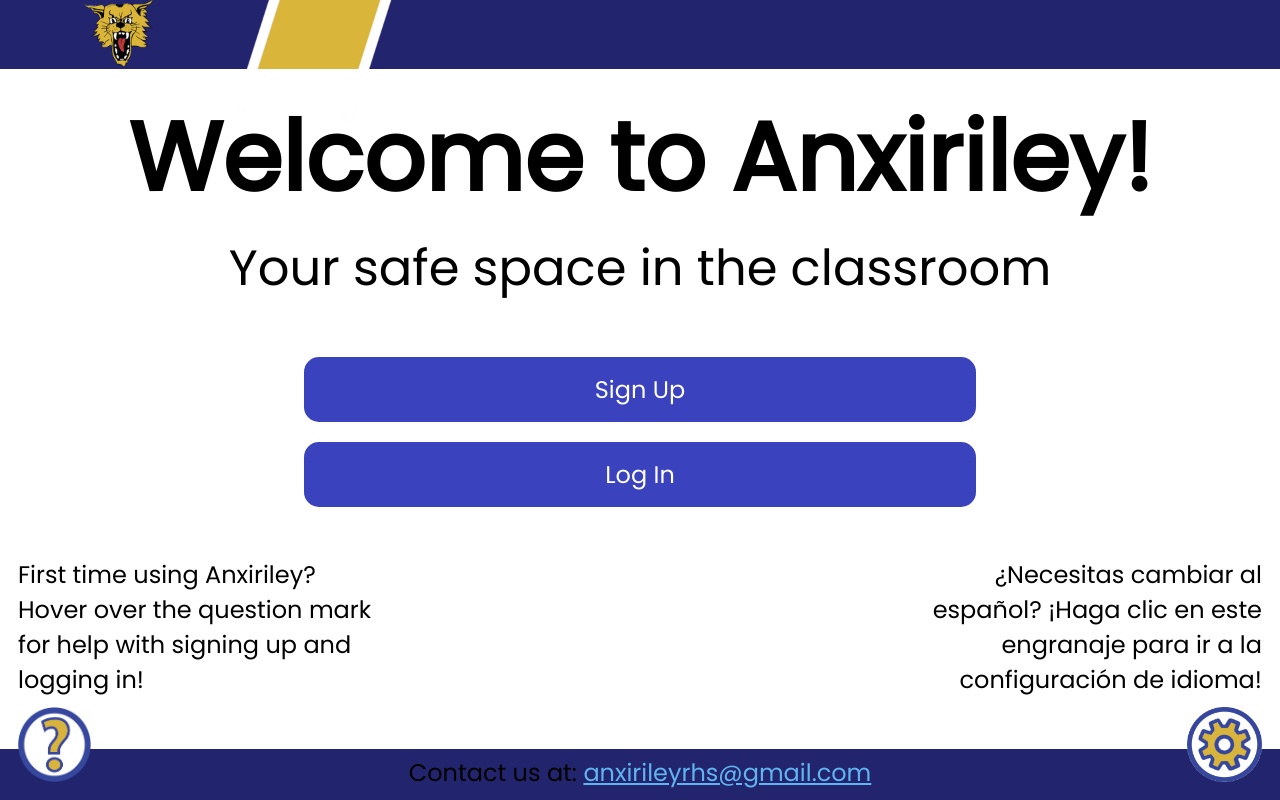
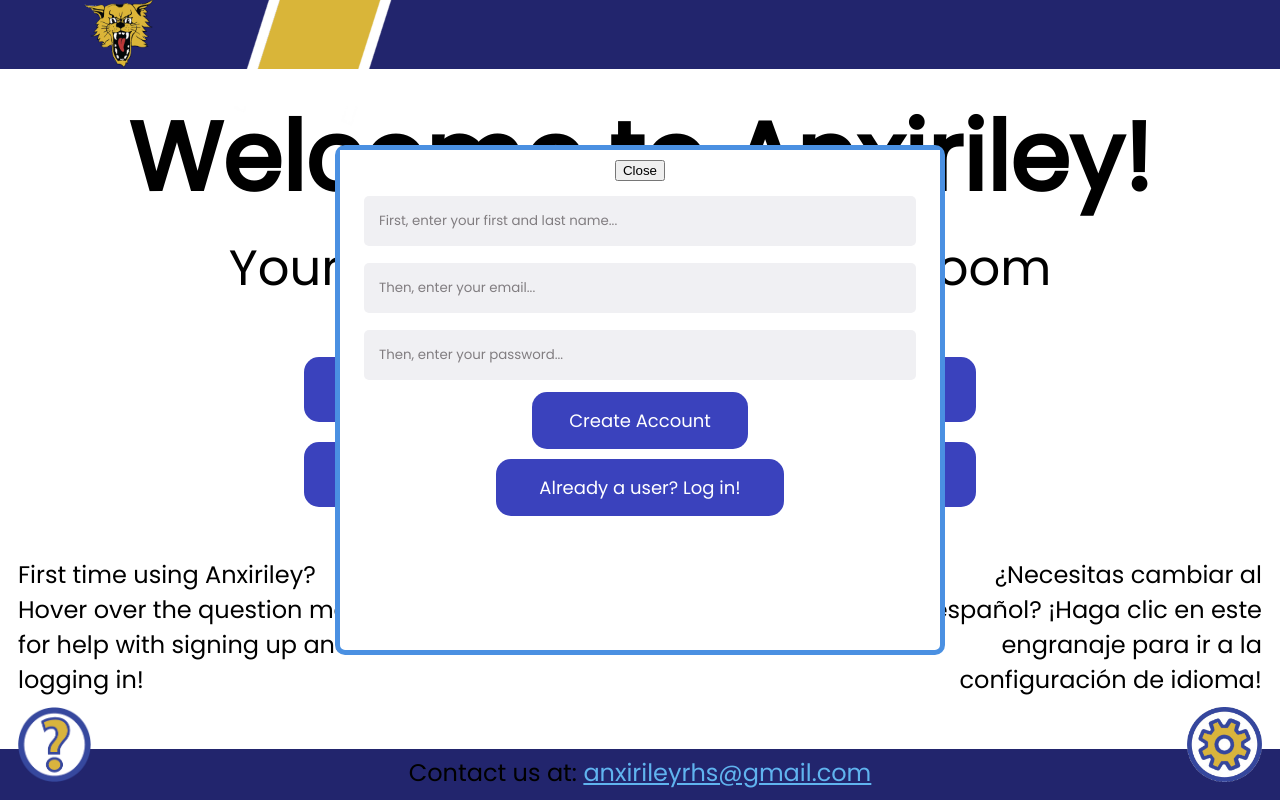
Before and after one commit to Treasure-Chandler/anxiriley, a browser extension: page Main Pages/login.html in a window 1280 px wide. Drawn offline with Linux system fonts and the light colour scheme.

Commit message:
More progress on the sign up popup

```diff
--- a/Main Pages/login.css
+++ b/Main Pages/login.css
@@ -149,25 +149,41 @@
 }
 
 /* Sign Up Popup Section */
+/* Adding the "X" button */
+.close {
+
+}
+
 /* Add styling to the form container */
 .signup-container {
-    background-color: #f5f5f5;
-    max-width: 300px;
+    align-items: center;
+    background-color: #ffffff;
+    display: flex;
+    flex-direction: column;
+    gap: 10px;
+    justify-content: center;
     padding: 10px;
 }
 
 /* Styling the input fields */
 .signup-container input[type=text], .signup-container input[type=password] {
-    background: #f1f1f1;
+    background: #f0f0f3;
     border: none;
-    margin: 5px 0 22px 0;
+    border-radius: 5px;
+    font-family: "Poppins", sans-serif;
+    height: 20%;
+    margin: 5px 0 2px 0;
     padding: 15px;
-    width: 100%;
+    width: 90%;
+}
+
+.signup-container input[type=text]::placeholder, .signup-container input[type=password]::placeholder {
+    color: #817d80;
 }
 
 /* Change the design of the inputs when they are clicked on */
 .signup-container input[type=text]:focus, .signup-container input[type=password]:focus {
-    background: #ddd;
+    background: #e0e0e0;
     outline: none;
 }
 
@@ -178,16 +194,16 @@
     border-radius: 15px;
     color: white;
     cursor: pointer;
-    display: inline-block;
+    display: block;
     font-family: "Poppins", sans-serif;
-    font-size: 24px;
+    font-size: 18px;
     font-style: normal;
     font-weight: 400;
     padding: 15px 32px;
     transition: background-color 0.3s ease-in-out;
     text-align: center;
     text-decoration: none;
-    width: 28em;
+    width: 12em;
 }
 
 .signup-container .signup-button:hover {
@@ -196,10 +212,17 @@
 
 /* Sign up popup - hidden by default */
 .signup-form {
+    background-color: #ffffff;
     border: 5px solid #4a90e2;
     border-radius: 10px;
-    display: none;
+    display: block;
+    height: 500px;
+    left: 50%;
     position: fixed;
+    top: 50%;
+    transform: translate(-50%, -50%);
+    width: 600px;
+    z-index: 1000;
 }
 /* End of the Sign Up Popup Section*/
 
--- a/Main Pages/login.html
+++ b/Main Pages/login.html
@@ -27,7 +27,7 @@
                 <h3 class="poppins-regular" id="larger-bottom-margin">Your safe space in the classroom</h3>
 
                 <!-- Sign up and login buttons -->
-                <button class="buttons vertical" onclick="openSignUp()">Sign Up</button>
+                <button class="buttons vertical" id="signUpButton">Sign Up</button>
                 <button class="buttons vertical">Log In</button>
 
                 <!-- Translate option -->
@@ -54,13 +54,14 @@
                 <!-- Pop up for for signing up -->
                 <div class="signup-form" id="signUp">
                     <form action="/action_page.php" class="signup-container">
-                        <button type="button" class="signup-button close" onclick="closeSignUp()">Close</button>
+                        <button type="button" class="close" id="closeSignUpButton">Close</button>
 
                         <input type="text" placeholder="First, enter your first and last name..." name="firstAndLastName" required>
                         <input type="text" placeholder="Then, enter your email..." name="email" required>
                         <input type="password" placeholder="Then, enter your password..." name="psw" required>
 
                         <button type="submit" class="signup-button">Create Account</button>
+                        <button class="signup-button" style="width: 16em;">Already a user? Log in!</button>
                     </form>
                 </div>
 
@@ -68,6 +69,7 @@
                 <footer>
                     <p>Contact us at: <a href="mailto:anxirileyrhs@gmail.com" id="hyperlink">anxirileyrhs@gmail.com</a></p>
                 </footer>
+                <script src="login.js"></script>
             </div>
         </main>
     </body>
--- a/Main Pages/login.js
+++ b/Main Pages/login.js
@@ -4,6 +4,15 @@
  * This allows full functionality of the login page, which includes Gmail authentation and Firebase integration
  * for account handling.
  */
+
+// Initialize an event listener for all of the buttons on the page
+document.addEventListener('DOMContentLoaded', function() {
+    // Sign up button
+    document.getElementById('signUpButton').addEventListener('click', openSignUp);
+
+    // Close sign up button
+    document.getElementById('closeSignUpButton').addEventListener('click', closeSignUp);
+});
 
 // Open the sign up form when the "Sign Up" button is clicked
 function openSignUp() {
```
